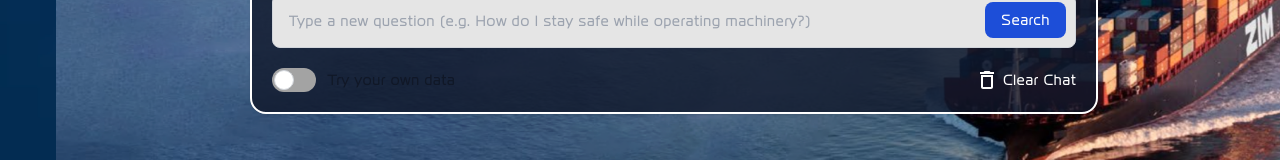
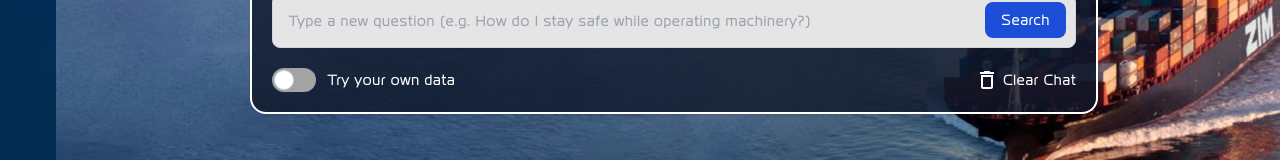
Before and after one commit to tejas-salespoint/zim-cargo-new, a React (Vite) app: page /chatbot in a window 1280 px wide. Shown: the part 564-724 px from the top of the page. Built offline with nearby package versions, Linux system fonts and the light colour scheme; a web font is replaced by a local one.

Commit message:
icon color

```diff
--- a/src/components/ToggleButton.jsx
+++ b/src/components/ToggleButton.jsx
@@ -12,7 +12,7 @@ const ToggleButton = ({ value, setValue }) => {
         className="sr-only peer"
       />
       <div className="w-11 h-6   rounded-full peer bg-neutral-400 peer-checked:after:translate-x-full peer-checked:after:border-white after:content-[''] after:absolute after:top-[2px] after:left-[2px] after:bg-white after:border-gray-300 after:border after:rounded-full after:h-5 after:w-5 after:transition-all dark:border-gray-600 peer-checked:bg-blue-600"></div>
-      <span className="ml-3 text-sm font-bold font-magistral tracking-widest  text-gray-900 dark:text-gray-300">
+      <span className="ml-3 text-sm font-bold font-magistral tracking-widest  text-white ">
         Try your own data
       </span>
     </label>
```
